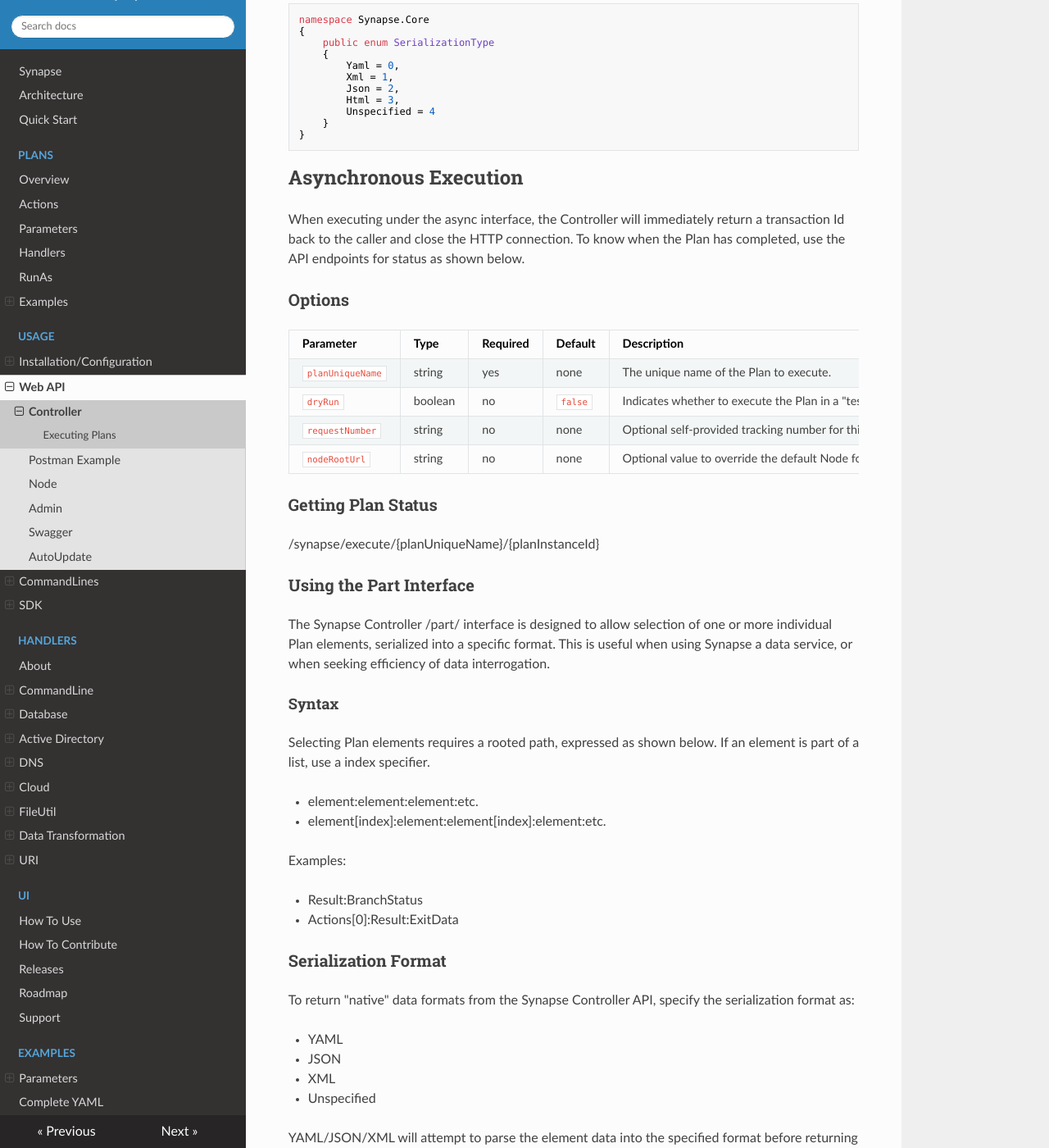
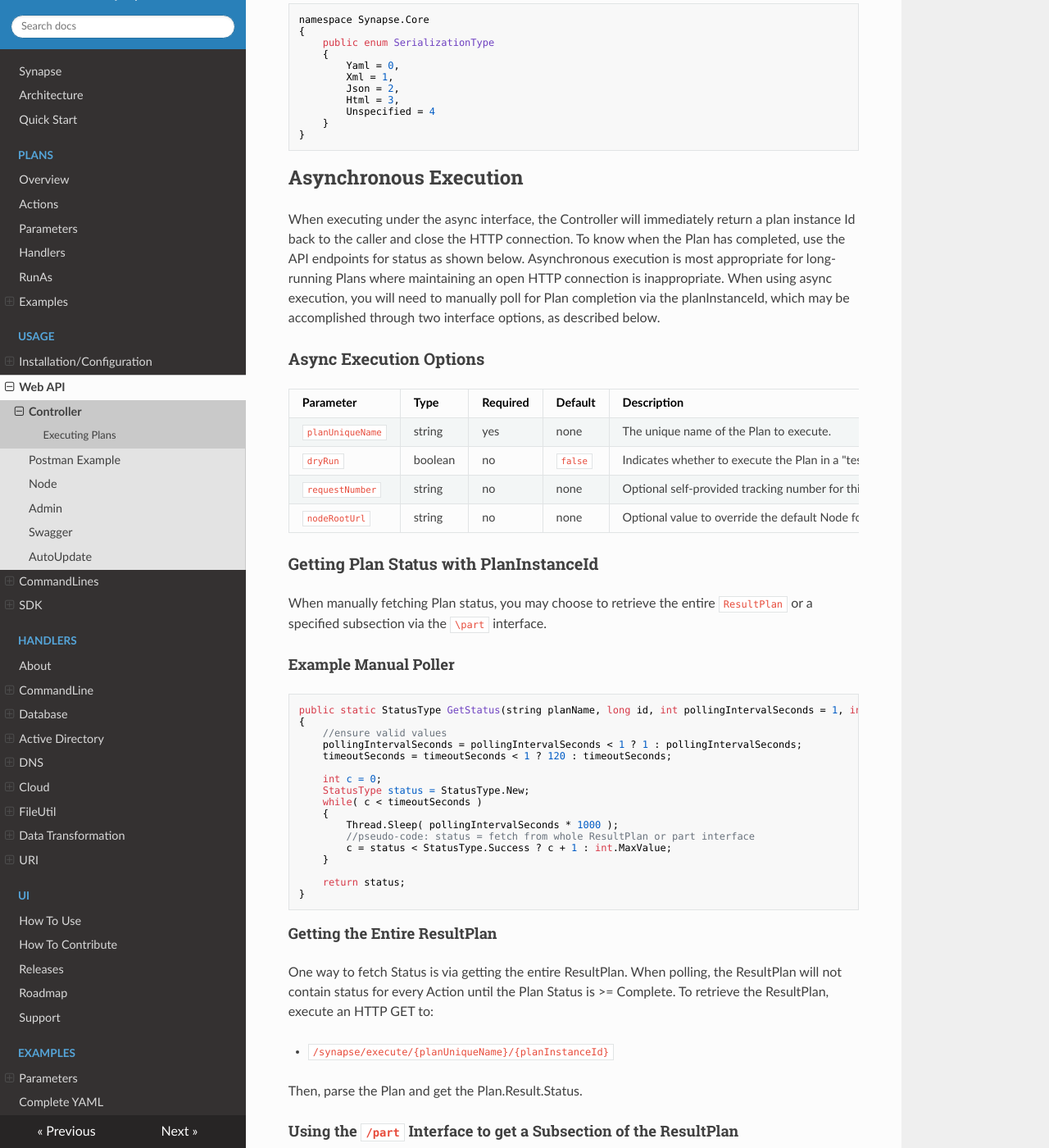
Before and after one commit to SynapseProject/synapse.docs, an MkDocs documentation site: the page built from docs/run/controller.md, in a window 1280 px wide and 1400 px high, scrolled down 2578 px. Shown: the whole window at 82% size. Built offline with MkDocs 1.6.1, drawn with Linux system fonts in a browser that asks for light colours; nearby versions of some CDN libraries; old or Windows-style settings are respelled for this version of MkDocs; some of the changed text lies outside the part shown.

Commit message:
more or sync/async doc

````diff
--- a/docs/run/controller.md
+++ b/docs/run/controller.md
@@ -33,7 +33,7 @@ Synapse supports two execution models: sync and async.  These should not be conf
 
 When executing under the sync interface, the Controller will monitor the Plan for completion and return a subset of the ResultPlan when complete.  "Complete" is defined as a Plan Status value of `Complete/Success` (integer 128) or greater ([_see below for StatusType detail_](#statustype-values)).  Sync execution is most appropriate for short-running Plans where maintaining an open HTTP connection is acceptable.
 
-### Options
+### Sync Execution Options
 
 |Parameter|Type|Required|Default|Description
 |-|-|-|-|-
@@ -57,7 +57,7 @@ Note: Parameters specified below for clarity.
 #### StatusType Values
 StatusType values are part of the Synapse Core project.   The values below are current as of the last update to this documentation,
 but for the most recent values, please check the [SynapseProject GitHub page](https://github.com/SynapseProject/synapse.core.net/blob/master/Synapse.Core/Classes/Enums/StatusType.cs).
-```
+```java
 namespace Synapse.Core
 {
     public enum StatusType
@@ -83,7 +83,7 @@ namespace Synapse.Core
 #### SerializationType Values
 StatusType values are part of the Synapse Core project.   The values below are current as of the last update to this documentation,
 but for the most recent values, please check the [SynapseProject GitHub page](https://github.com/SynapseProject/synapse.core.net/blob/master/Synapse.Core/Classes/Enums/SerializationType.cs).
-```
+```java
 namespace Synapse.Core
 {
     public enum SerializationType
@@ -99,10 +99,9 @@ namespace Synapse.Core
 
 ## Asynchronous Execution
 
-When executing under the async interface, the Controller will immediately return a transaction Id back to the caller and close the HTTP connection.  To know when the Plan has completed, use the API endpoints for status as shown below.
+When executing under the async interface, the Controller will immediately return a plan instance Id back to the caller and close the HTTP connection.  To know when the Plan has completed, use the API endpoints for status as shown below.  Asynchronous execution is most appropriate for long-running Plans where maintaining an open HTTP connection is inappropriate.  When using async execution, you will need to manually poll for Plan completion via the planInstanceId, which may be accomplished through two interface options, as described below.
 
-
-### Options
+### Async Execution Options
 
 |Parameter|Type|Required|Default|Description
 |-|-|-|-|-
@@ -112,16 +111,43 @@ When executing under the async interface, the Controller will immediately return
 |`nodeRootUrl`|string|no|none|Optional value to override the default Node for Plan execution.  Specify as `http://{host:port}/synapse/node`.
 
 
-### Getting Plan Status
+### Getting Plan Status with PlanInstanceId
 
-/synapse/execute/{planUniqueName}/{planInstanceId}
+When manually fetching Plan status, you may choose to retrieve the entire `ResultPlan` or a specified subsection via the `\part` interface.
+
+#### Example Manual Poller
+```java
+public static StatusType GetStatus(string planName, long id, int pollingIntervalSeconds = 1, int timeoutSeconds = 120)
+{
+    //ensure valid values
+    pollingIntervalSeconds = pollingIntervalSeconds < 1 ? 1 : pollingIntervalSeconds;
+    timeoutSeconds = timeoutSeconds < 1 ? 120 : timeoutSeconds;
+
+    int c = 0;
+    StatusType status = StatusType.New;
+    while( c < timeoutSeconds )
+    {
+        Thread.Sleep( pollingIntervalSeconds * 1000 );
+        //pseudo-code: status = fetch from whole ResultPlan or part interface
+        c = status < StatusType.Success ? c + 1 : int.MaxValue;
+    }
+
+    return status;
+}
+```
+
+#### Getting the Entire ResultPlan
+
+One way to fetch Status is via getting the entire ResultPlan.  When polling, the ResultPlan will not contain status for every Action until the Plan Status is >= Complete.  To retrieve the ResultPlan, execute an HTTP GET to:
+
+- `/synapse/execute/{planUniqueName}/{planInstanceId}`
+
+Then, parse the Plan and get the Plan.Result.Status.
 
 
-### Using the Part Interface
+#### Using the `/part` Interface to get a Subsection of the ResultPlan
 
-The Synapse Controller /part/ interface is designed to allow selection of one or more individual Plan elements, serialized into a specific format.  This is useful when using Synapse a data service, or when seeking efficiency of data interrogation.
-
-#### Syntax
+The Synapse Controller /part interface is designed to allow selection of one or more individual Plan elements, serialized into a specific format.  This is useful when seeking efficiency of data interrogation or when serializing data to a specific format.
 
 Selecting Plan elements requires a rooted path, expressed as shown below.  If an element is part of a list, use a index specifier.
 
````
